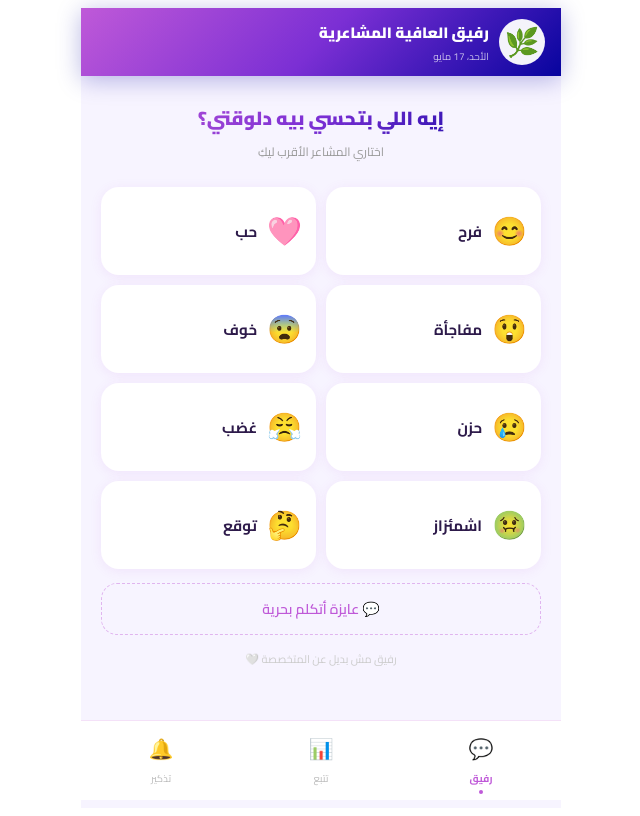
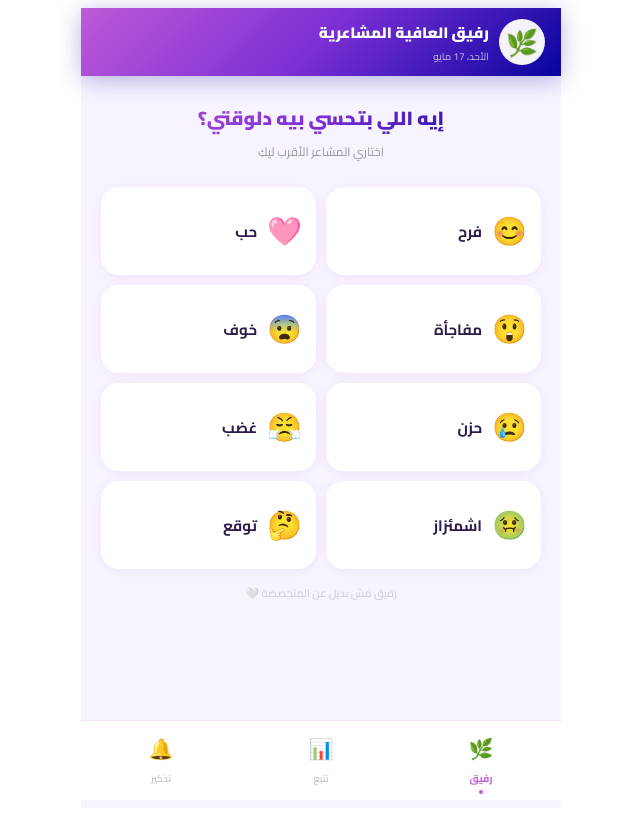
Before and after one commit to hebaelawdy/rafiq-app, a React (Vite) app: page / in a window 1280 px wide. Shown: the whole page, without its empty margins (319-959 px from the left). Built offline with nearby package versions, Linux system fonts and the light colour scheme.

Commit message:
Update App.jsx

```diff
--- a/src/App.jsx
+++ b/src/App.jsx
@@ -1,41 +1,33 @@
-import { useState, useRef, useCallback } from "react";
+import { useState, useCallback } from "react";
 const C = {purple:"#bf59d8",blue:"#07049e",white:"#ffffff",grad:"linear-gradient(135deg, #bf59d8 0%, #7b2fd4 50%, #07049e 100%)",gradSoft:"linear-gradient(135deg, rgba(191,89,216,0.10) 0%, rgba(7,4,158,0.10) 100%)"};
 const EMOTION_WHEEL = [{core:"فرح",color:"#FFD700",emoji:"😊",positive:true,sub:["سعادة","امتنان","ثقة","إلهام","فخر","بهجة","حماس","نشاط"]},{core:"حب",color:"#FF69B4",emoji:"🩷",positive:true,sub:["قبول","تعاطف","تقدير","ود","تعلق","دفء","اهتمام","حنان"]},{core:"مفاجأة",color:"#00CED1",emoji:"😲",positive:true,sub:["دهشة","ذهول","فضول","ارتباك","إثارة","انبهار","تساؤل","توقع"]},{core:"خوف",color:"#9B59B6",emoji:"😨",positive:false,sub:["قلق","توتر","خشية","ذعر","تردد","وجل","شك","إحجام"]},{core:"حزن",color:"#4169E1",emoji:"😢",positive:false,sub:["خسارة","وحدة","يأس","ندم","خيبة","ألم","ضعف","حزن عميق"]},{core:"غضب",color:"#FF4500",emoji:"😤",positive:false,sub:["إحباط","ضيق","حنق","غيظ","توتر","مرارة","كره","تهيج"]},{core:"اشمئزاز",color:"#556B2F",emoji:"🤢",positive:false,sub:["رفض","نفور","استياء","ازدراء","ملل","تقزز","إنكار","صد"]},{core:"توقع",color:"#FF8C00",emoji:"🤔",positive:null,sub:["اهتمام","يقظة","تركيز","ترقب","أمل","تخطيط","قلق خفي","تساؤل"]}];
 const BODY_AREAS = ["الصدر","الحلق","المعدة","الكتفين","الرأس","اليدين","الظهر","التنفس"];
 const RELEASE_ACTIONS = [{icon:"🫁",text:"تنفسي بعمق وتخيّلي إن مع كل زفير الشعور ده بيطلع من جسمك شوية شوية"},{icon:"🤲",text:"ضعي إيدك على المكان ده وقوليله: أنا شايفاكِ وأنا هنا"},{icon:"🚶",text:"قومي وامشي ببطء وحسّي بقدميك على الأرض"},{icon:"✍️",text:"اكتبي الشعور ده على ورقة بكل تفاصيله من غير رقابة"}];
 const MODIFY_ACTIONS = [{icon:"💭",text:"فكّري في لحظة حسيتِ فيها بأمان حقيقي وحاولي تستشعريها دلوقتي"},{icon:"🌿",text:"روحي للنافذة وخدي 3 أنفاس عميقة"},{icon:"🎵",text:"شغّلي أغنية بتريّحك وسيبي نفسك تحسيها"},{icon:"🧊",text:"اغسلي وشك بمية باردة"}];
 const EXPAND_ACTIONS = [{icon:"🌸",text:"خدي نفس عميق وتخيّلي إن الشعور ده بيتمدد ويملا جسمك كله"},{icon:"✍️",text:"اكتبي 3 أشياء بتشكريها دلوقتي"},{icon:"📞",text:"شاركي الشعور ده مع شخص بتحبيه"},{icon:"🎵",text:"شغّلي أغنية بتفرّحك وتحركي معاها"}];
-const SYSTEM_PROMPT = "أنت رفيق العافية المشاعرية — مرافقة نفسية دافئة. تكلمي بنفس لغة المستخدمة. اسألي سؤال واحد فقط في كل رد. أظهري تعاطفاً حقيقياً. لا تشخّصي. ردودك قصيرة ودافئة. خاطبي المستخدمة بصيغة المؤنث دائماً.";
-const STORE_KEY = "rafiq_v5";
+const STORE_KEY = "rafiq_v6";
 const load = () => { try { return JSON.parse(localStorage.getItem(STORE_KEY)||"{}"); } catch { return {}; } };
 const persist = (d) => { try { localStorage.setItem(STORE_KEY, JSON.stringify(d)); } catch {} };
 const todayKey = () => new Date().toISOString().slice(0,10);
 const DAYS_AR = ["الأحد","الاثنين","الثلاثاء","الأربعاء","الخميس","الجمعة","السبت"];
 const MONTHS_AR = ["يناير","فبراير","مارس","أبريل","مايو","يونيو","يوليو","أغسطس","سبتمبر","أكتوبر","نوفمبر","ديسمبر"];
-const TABS = [{id:"chat",icon:"💬",label:"رفيق"},{id:"track",icon:"📊",label:"تتبع"},{id:"remind",icon:"🔔",label:"تذكير"}];
-function callClaude(system, messages) {
-  return fetch("https://api.anthropic.com/v1/messages", {
-    method:"POST",
-    headers:{"Content-Type":"application/json","x-api-key":import.meta.env.VITE_ANTHROPIC_API_KEY,"anthropic-version":"2023-06-01","anthropic-dangerous-direct-browser-access":"true"},
-    body: JSON.stringify({model:"claude-sonnet-4-20250514",max_tokens:800,system,messages}),
-  }).then(r=>r.json()).then(d=>d.content?.[0]?.text||"...");
-}
+const TABS = [{id:"main",icon:"🌿",label:"رفيق"},{id:"track",icon:"📊",label:"تتبع"},{id:"remind",icon:"🔔",label:"تذكير"}];
 export default function App() {
-  const [tab, setTab] = useState("chat");
+  const [tab, setTab] = useState("main");
   const [data, setData] = useState(load);
   const updateData = useCallback((u) => { setData(p => { const n = typeof u==="function"?u(p):{...p,...u}; persist(n); return n; }); }, []);
   return (
     <div style={{minHeight:"100vh",maxWidth:480,margin:"0 auto",background:"#f7f4ff",fontFamily:"'Cairo','Tajawal',sans-serif",display:"flex",flexDirection:"column",direction:"rtl"}}>
       <link href="https://fonts.googleapis.com/css2?family=Cairo:wght@300;400;600;700;900&display=swap" rel="stylesheet"/>
       <div style={{position:"sticky",top:0,zIndex:20,background:C.grad,padding:"10px 16px",display:"flex",alignItems:"center",gap:10,boxShadow:"0 4px 24px rgba(7,4,158,0.28)"}}>
-        <div style={{width:46,height:46,borderRadius:"50%",background:"rgba(255,255,255,0.95)",display:"flex",alignItems:"center",justifyContent:"center",fontSize:28}}>🌿</div>
+        <div style={{width:46,height:46,borderRadius:"50%",background:"rgba(255,255,255,0.95)",display:"flex",alignItems:"center",justifyContent:"center",fontSize:26}}>🌿</div>
         <div>
           <div style={{color:"#fff",fontWeight:900,fontSize:15}}>رفيق العافية المشاعرية</div>
           <div style={{color:"rgba(255,255,255,0.72)",fontSize:10}}>{DAYS_AR[new Date().getDay()]}، {new Date().getDate()} {MONTHS_AR[new Date().getMonth()]}</div>
         </div>
       </div>
       <div style={{flex:1,overflowY:"auto",paddingBottom:72}}>
-        {tab==="chat" && <ChatTab data={data} updateData={updateData}/>}
+        {tab==="main" && <MainTab data={data} updateData={updateData}/>}
         {tab==="track" && <TrackTab data={data}/>}
         {tab==="remind" && <RemindTab data={data} updateData={updateData}/>}
       </div>
@@ -51,7 +43,7 @@ export default function App() {
     </div>
   );
 }
-function ChatTab({ data, updateData }) {
+function MainTab({ data, updateData }) {
   const [phase, setPhase] = useState("core");
   const [coreEmotion, setCoreEmotion] = useState(null);
   const [subEmotion, setSubEmotion] = useState(null);
@@ -59,36 +51,24 @@ function ChatTab({ data, updateData }) {
   const [releaseAction, setReleaseAction] = useState(null);
   const [modifyAction, setModifyAction] = useState(null);
   const [expandAction, setExpandAction] = useState(null);
-  const [messages, setMessages] = useState([]);
-  const [input, setInput] = useState("");
-  const [loading, setLoading] = useState(false);
-  const bottomRef = useRef(null);
+
   const logMood = (core, sub) => updateData(prev => {
     const t=todayKey(); const moods=prev.moods||{};
     return {...prev,moods:{...moods,[t]:[...(moods[t]||[]),{time:new Date().toLocaleTimeString("ar",{hour:"2-digit",minute:"2-digit"}),mood:sub||core.core,emoji:core.emoji,positive:core.positive}]}};
   });
+
   const pickCore = (e) => { setCoreEmotion(e); setPhase("sub"); };
   const pickSub = (s) => { setSubEmotion(s); logMood(coreEmotion,s); setPhase("body"); };
   const pickBody = (area) => { setBodyArea(area); setPhase(coreEmotion.positive===false?"allow_neg":"allow_pos"); };
   const goRelease = () => { setReleaseAction(RELEASE_ACTIONS[Math.floor(Math.random()*RELEASE_ACTIONS.length)]); setPhase("release"); };
   const goModify = () => { setModifyAction(MODIFY_ACTIONS[Math.floor(Math.random()*MODIFY_ACTIONS.length)]); setPhase("modify"); };
   const goExpand = () => { setExpandAction(EXPAND_ACTIONS[Math.floor(Math.random()*EXPAND_ACTIONS.length)]); setPhase("expand"); };
-  const gotoChat = async (ctx) => {
-    setPhase("chat"); setLoading(true);
-    try { const r=await callClaude(SYSTEM_PROMPT,[{role:"user",content:ctx}]); setMessages([{role:"assistant",content:r}]); } catch { setMessages([{role:"assistant",content:"معلش في مشكلة، جربي تاني 🌿"}]); }
-    setLoading(false);
-  };
-  const send = async () => {
-    if (!input.trim()||loading) return;
-    const txt=input.trim(); setInput("");
-    const msgs=[...messages,{role:"user",content:txt}]; setMessages(msgs); setLoading(true);
-    try { const r=await callClaude(SYSTEM_PROMPT,msgs); setMessages([...msgs,{role:"assistant",content:r}]); } catch { setMessages([...msgs,{role:"assistant",content:"معلش في مشكلة، جربي تاني 🌿"}]); }
-    setLoading(false);
-  };
-  const reset = () => { setPhase("core"); setCoreEmotion(null); setSubEmotion(null); setBodyArea(null); setReleaseAction(null); setModifyAction(null); setExpandAction(null); setMessages([]); setInput(""); };
+  const reset = () => { setPhase("core"); setCoreEmotion(null); setSubEmotion(null); setBodyArea(null); setReleaseAction(null); setModifyAction(null); setExpandAction(null); };
+
   const Card = ({children,style={}}) => <div style={{background:"#fff",borderRadius:20,padding:20,boxShadow:"0 4px 20px rgba(191,89,216,0.12)",marginBottom:14,...style}}>{children}</div>;
   const GradBtn = ({onClick,children,style={}}) => <button onClick={onClick} style={{width:"100%",padding:"13px",borderRadius:14,border:"none",background:C.grad,color:"#fff",fontSize:14,fontWeight:700,cursor:"pointer",fontFamily:"inherit",...style}}>{children}</button>;
   const BackBtn = ({onClick}) => <button onClick={onClick} style={{width:"100%",marginTop:8,padding:"9px",borderRadius:14,border:"none",background:"transparent",color:"#bbb",fontSize:12,cursor:"pointer",fontFamily:"inherit"}}>← رجوع</button>;
+
   if (phase==="core") return (
     <div style={{padding:"24px 20px"}}>
       <div style={{textAlign:"center",marginBottom:24}}>
@@ -103,15 +83,16 @@ function ChatTab({ data, updateData }) {
           </button>
         ))}
       </div>
-      <button onClick={()=>gotoChat("المستخدمة عايزة تتكلم بحرية.")} style={{width:"100%",marginTop:14,padding:"12px",borderRadius:16,border:"1.5px dashed rgba(191,89,216,0.4)",background:"transparent",color:"#bf59d8",fontSize:14,fontWeight:600,cursor:"pointer",fontFamily:"inherit"}}>💬 عايزة أتكلم بحرية</button>
       <div style={{marginTop:14,textAlign:"center",fontSize:11,color:"#ccc"}}>رفيق مش بديل عن المتخصصة 🤍</div>
     </div>
   );
+
   if (phase==="sub") return (
     <div style={{padding:"24px 20px"}}>
       <div style={{textAlign:"center",marginBottom:20}}>
         <div style={{fontSize:40}}>{coreEmotion.emoji}</div>
         <div style={{fontSize:17,fontWeight:700,color:"#2d1a4a",marginTop:8}}>أيّ نوع من {coreEmotion.core}؟</div>
+        <div style={{fontSize:12,color:"#999",marginTop:4}}>اختاري الأقرب لحاسسك بيه</div>
       </div>
       <div style={{display:"flex",flexWrap:"wrap",gap:8,justifyContent:"center",marginBottom:16}}>
         {coreEmotion.sub.map(s=>(
@@ -121,6 +102,7 @@ function ChatTab({ data, updateData }) {
       <BackBtn onClick={reset}/>
     </div>
   );
+
   if (phase==="body") return (
     <div style={{padding:"24px 20px"}}>
       <div style={{textAlign:"center",marginBottom:20}}>
@@ -136,6 +118,7 @@ function ChatTab({ data, updateData }) {
       <BackBtn onClick={()=>setPhase("sub")}/>
     </div>
   );
+
   if (phase==="allow_neg") return (
     <div style={{padding:"24px 20px"}}>
       <Card>
@@ -151,6 +134,7 @@ function ChatTab({ data, updateData }) {
       <BackBtn onClick={()=>setPhase("body")}/>
     </div>
   );
+
   if (phase==="allow_pos") return (
     <div style={{padding:"24px 20px"}}>
       <Card>
@@ -165,6 +149,7 @@ function ChatTab({ data, updateData }) {
       <BackBtn onClick={()=>setPhase("body")}/>
     </div>
   );
+
   if (phase==="release") return (
     <div style={{padding:"24px 20px"}}>
       <div style={{fontSize:12,color:"#888",textAlign:"center",marginBottom:12}}>خطوة 1 من 2 — تحرير الشعور</div>
@@ -182,6 +167,7 @@ function ChatTab({ data, updateData }) {
       <BackBtn onClick={()=>setPhase("allow_neg")}/>
     </div>
   );
+
   if (phase==="modify") return (
     <div style={{padding:"24px 20px"}}>
       <div style={{fontSize:12,color:"#888",textAlign:"center",marginBottom:12}}>خطوة 2 من 2 — تعديل الشعور</div>
@@ -194,11 +180,12 @@ function ChatTab({ data, updateData }) {
       </Card>
       <div style={{display:"flex",gap:10,marginBottom:8}}>
         <button onClick={()=>setModifyAction(MODIFY_ACTIONS[Math.floor(Math.random()*MODIFY_ACTIONS.length)])} style={{flex:1,padding:"11px",borderRadius:14,border:"1.5px solid rgba(191,89,216,0.3)",background:"transparent",color:"#bf59d8",fontSize:13,fontWeight:600,cursor:"pointer",fontFamily:"inherit"}}>🔄 اقتراح تاني</button>
-        <button onClick={()=>gotoChat("المستخدمة حاسة بـ "+subEmotion+" في "+bodyArea+".")} style={{flex:1,padding:"11px",borderRadius:14,border:"none",background:C.grad,color:"#fff",fontSize:13,fontWeight:700,cursor:"pointer",fontFamily:"inherit"}}>💬 أكملي مع رفيق</button>
+        <button onClick={reset} style={{flex:1,padding:"11px",borderRadius:14,border:"none",background:C.grad,color:"#fff",fontSize:13,fontWeight:700,cursor:"pointer",fontFamily:"inherit"}}>🔄 جلسة جديدة</button>
       </div>
       <BackBtn onClick={()=>setPhase("release")}/>
     </div>
   );
+
   if (phase==="expand") return (
     <div style={{padding:"24px 20px"}}>
       <Card>
@@ -210,29 +197,13 @@ function ChatTab({ data, updateData }) {
       </Card>
       <div style={{display:"flex",gap:10,marginBottom:8}}>
         <button onClick={()=>setExpandAction(EXPAND_ACTIONS[Math.floor(Math.random()*EXPAND_ACTIONS.length)])} style={{flex:1,padding:"11px",borderRadius:14,border:"1.5px solid rgba(191,89,216,0.3)",background:"transparent",color:"#bf59d8",fontSize:13,fontWeight:600,cursor:"pointer",fontFamily:"inherit"}}>🔄 اقتراح تاني</button>
-        <button onClick={()=>gotoChat("المستخدمة حاسة بـ "+subEmotion+" في "+bodyArea+".")} style={{flex:1,padding:"11px",borderRadius:14,border:"none",background:C.grad,color:"#fff",fontSize:13,fontWeight:700,cursor:"pointer",fontFamily:"inherit"}}>💬 أكملي مع رفيق</button>
+        <button onClick={reset} style={{flex:1,padding:"11px",borderRadius:14,border:"none",background:C.grad,color:"#fff",fontSize:13,fontWeight:700,cursor:"pointer",fontFamily:"inherit"}}>🔄 جلسة جديدة</button>
       </div>
       <BackBtn onClick={()=>setPhase("allow_pos")}/>
     </div>
   );
-  return (
-    <div style={{display:"flex",flexDirection:"column",height:"calc(100vh - 128px)"}}>
-      <div style={{flex:1,overflowY:"auto",padding:"14px",display:"flex",flexDirection:"column",gap:10}}>
-        {messages.map((m,i)=>(
-          <div key={i} style={{display:"flex",justifyContent:m.role==="user"?"flex-start":"flex-end"}}>
-            <div style={{maxWidth:"78%",padding:"10px 14px",lineHeight:1.8,fontSize:14,borderRadius:m.role==="user"?"18px 18px 18px 4px":"18px 18px 4px 18px",background:m.role==="user"?C.grad:"#fff",color:m.role==="user"?"#fff":"#2d1a4a",boxShadow:"0 2px 10px rgba(191,89,216,0.12)"}}>{m.content}</div>
-          </div>
-        ))}
-        {loading && <div style={{display:"flex",justifyContent:"flex-end"}}><div style={{background:"#fff",padding:"12px 16px",borderRadius:"18px 18px 4px 18px"}}>...</div></div>}
-        <div ref={bottomRef}/>
-      </div>
-      <div style={{padding:"10px 14px 12px",background:"#fff",borderTop:"1px solid rgba(191,89,216,0.12)",display:"flex",gap:8}}>
-        <button onClick={reset} style={{background:C.gradSoft,border:"none",borderRadius:12,padding:"0 12px",cursor:"pointer",fontSize:15}}>🔄</button>
-        <textarea value={input} onChange={e=>setInput(e.target.value)} onKeyDown={e=>{if(e.key==="Enter"&&!e.shiftKey){e.preventDefault();send();}}} placeholder="اكتبي هنا..." rows={1} style={{flex:1,border:"1.5px solid rgba(191,89,216,0.28)",borderRadius:18,padding:"10px 14px",fontSize:14,fontFamily:"inherit",background:"#faf8ff",color:"#2d1a4a",outline:"none",resize:"none",direction:"rtl"}}/>
-        <button onClick={send} disabled={loading||!input.trim()} style={{width:42,height:42,borderRadius:"50%",background:loading||!input.trim()?"#ddd":C.grad,border:"none",cursor:"pointer",color:"#fff",fontSize:17}}>➤</button>
-      </div>
-    </div>
-  );
+
+  return null;
 }
 function TrackTab({ data }) {
   const [viewDate, setViewDate] = useState(todayKey());
```
